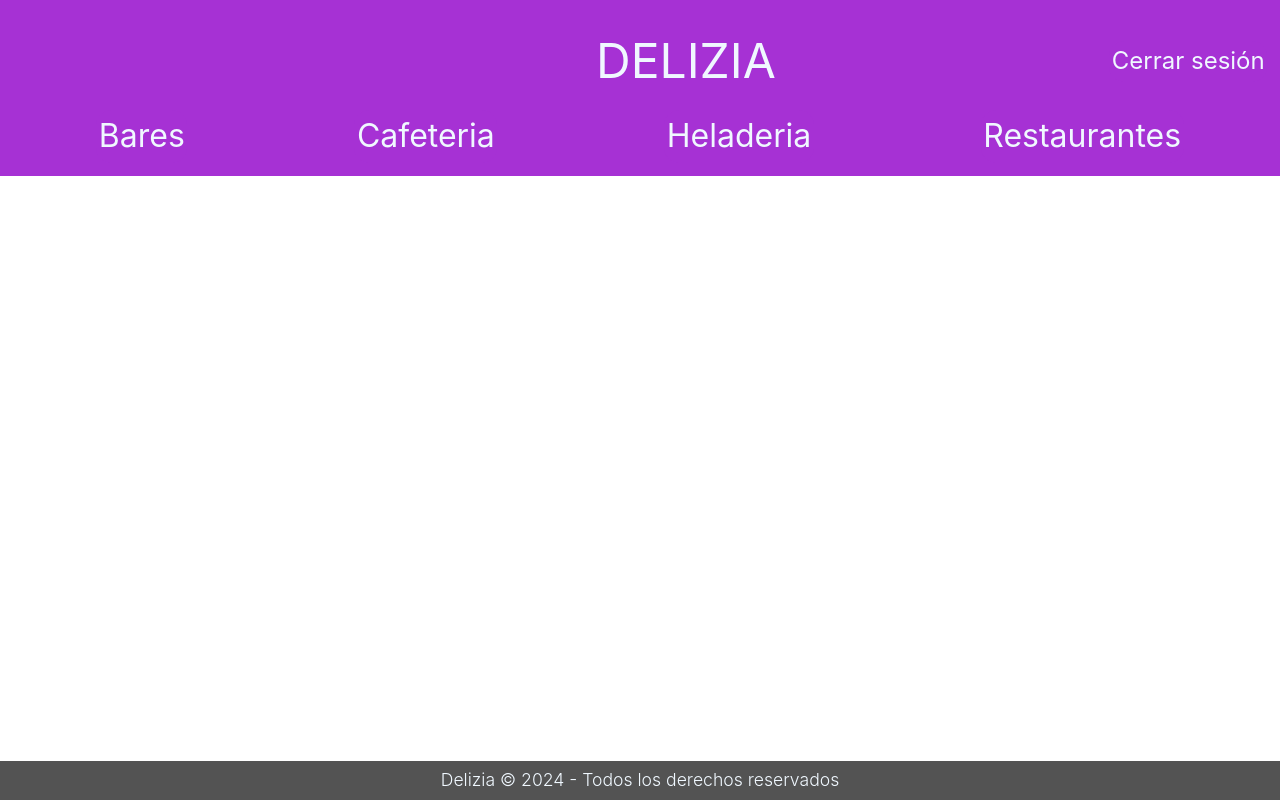
After one commit to ianchu315/Delizia_S.A, a PHP site: page /bares.html in a window 1280 px wide. The commit adds this page. Run offline with PHP 8.4, Linux system fonts and the light colour scheme.

Commit message:
nuevo html (bares)
(vacio)

```diff
--- /dev/null
+++ b/bares.html
@@ -0,0 +1,43 @@
+<!DOCTYPE html>
+<html lang="en">
+<head>
+    <meta charset="UTF-8">
+    <meta name="viewport" content="width=device-width, initial-scale=1.0">
+    <title>Bares</title>
+    <link rel="stylesheet" href="https://stackpath.bootstrapcdn.com/bootstrap/4.5.2/css/bootstrap.min.css">
+    <link rel="stylesheet" href="style.css">
+</head>
+<body>
+
+    <header class="nav">
+
+        <a href="inicio.html" class="titulo">DELIZIA</a>
+
+        <a class="a" href="login.html">Cerrar sesión</a>
+
+        <div class="selecciones">
+            <a class="a" href="#">Bares</a>
+            <a class="a" href="#bares">Cafeteria</a>
+            <a class="a" href="#bares">Heladeria</a>
+            <a class="a" href="#bares">Restaurantes</a>
+        </div>
+
+    </header>
+
+    <br>
+    <br>
+    <br>
+
+    <footer>
+        Delizia &copy; 2024 - Todos los derechos reservados
+    </footer>
+
+
+
+
+    <script src="https://code.jquery.com/jquery-3.5.1.slim.min.js"></script>
+    <script src="https://cdn.jsdelivr.net/npm/@popperjs/core@2.9.2/dist/umd/popper.min.js"></script>
+    <script src="https://stackpath.bootstrapcdn.com/bootstrap/4.5.2/js/bootstrap.min.js"></script>
+    <script src="scripts.js"></script>
+</body>
+</html>
--- a/inicio.html
+++ b/inicio.html
@@ -16,7 +16,7 @@
         <a class="a" href="login.html">Cerrar sesión</a>
 
         <div class="selecciones">
-            <a class="a" href="#bares">Bares</a>
+            <a class="a" href="bares.html">Bares</a>
             <a class="a" href="#bares">Cafeteria</a>
             <a class="a" href="#bares">Heladeria</a>
             <a class="a" href="#bares">Restaurantes</a>
@@ -53,6 +53,8 @@
         </a>
     </div>
 
+    <br>
+    <br>
     <br>
 
     <!-- Sección de Locales -->
--- a/style.css
+++ b/style.css
@@ -97,6 +97,8 @@ body{
   }
 
   .carta{
+    border: 1px solid #9e9e9e;
+    border-radius: 10px 10px 0 0;
     margin: .6% 3%;
     width: 50%;
     transition: .3s;
@@ -115,6 +117,13 @@ body{
 
   .cpadding{
     margin: 4%;
+  }
+
+  .conteeiner{
+    border: 2px solid #9e9e9e;
+    border-radius: 10px 10px 0 0;
+    padding: 2% 0;
+    margin: 0 10%;
   }
 
   /* formulario */
```
